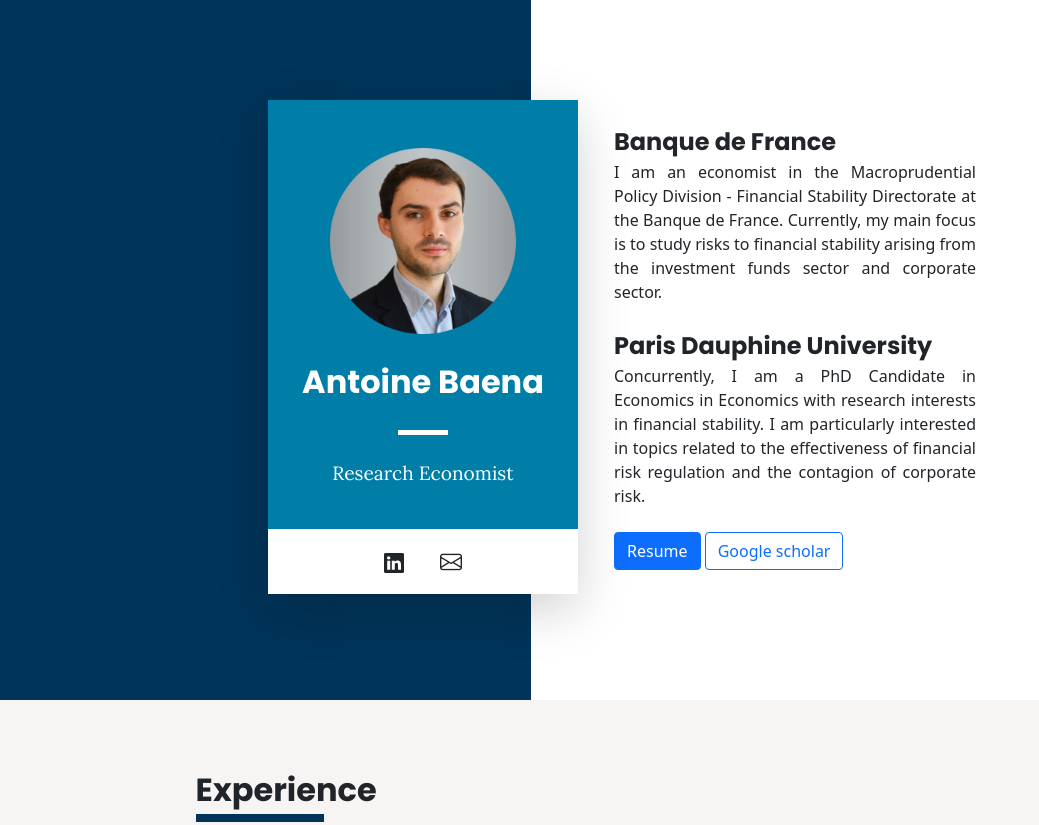
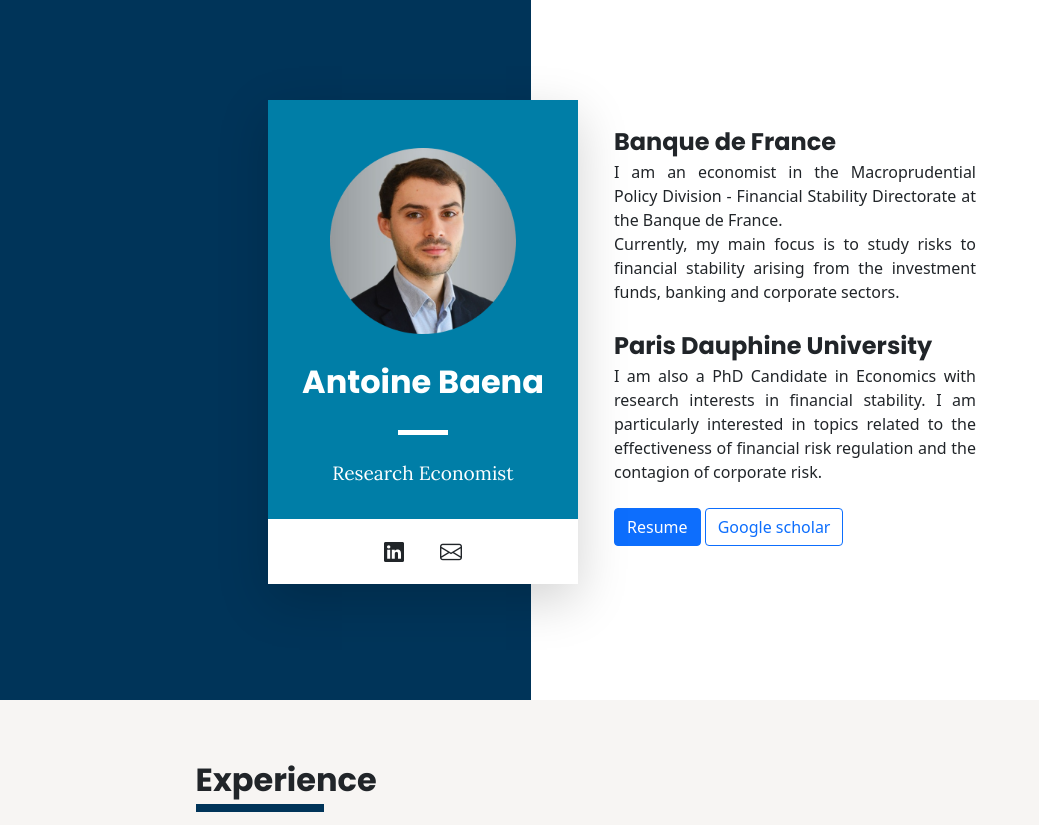
Before and after one commit to AntoineBaena/AntoineBaena.github.io, a plain HTML site: page index.html in a window 1280 px wide. Shown: the top 825 px of the page, without its empty margins (0-1039 px from the left). Drawn offline with nearby package versions, Linux system fonts and the light colour scheme.

Commit message:
Update index.html

```diff
--- a/index.html
+++ b/index.html
@@ -67,9 +67,10 @@
     <div class="col-md-7 col-sm-12 small_container_c_r pt-4 pb-4">
       <div class="container">
         <div class="title_font1">Banque de France</div>
-          <p style="text-align: justify"> I am an economist in the Macroprudential Policy Division - Financial Stability Directorate at the Banque de France. Currently, my main focus is to study risks to financial stability arising from the investment funds sector and corporate sector.</p>
+          <p style="text-align: justify"> I am an economist in the Macroprudential Policy Division - Financial Stability Directorate at the Banque de France.</p>
+          <p style="text-align: justify"> Currently, my main focus is to study risks to financial stability arising from the investment funds, banking and corporate sectors.</p>
           <div class="title_font1 pt-4">Paris Dauphine University</div>
-          <p style="text-align: justify"> Concurrently, I am a PhD Candidate in Economics in Economics with research interests in financial stability. I am particularly interested in topics related to the effectiveness of financial risk regulation and the contagion of corporate risk.</p>
+          <p style="text-align: justify"> I am also a PhD Candidate in Economics with research interests in financial stability. I am particularly interested in topics related to the effectiveness of financial risk regulation and the contagion of corporate risk.</p>
         </div>
         <div class="container pt-4">
           <a class="btn btn-primary" href="https://github.com/AntoineBaena/AntoineBaena.github.io/raw/main/resume_antoine_baena_2022.pdf">Resume</a>
@@ -234,7 +235,7 @@
       <div class="row bg-white shadow-lg pt-5 pb-5">
         <div class="container px-5 pt-3">
           <ul>
-            <li>To be completed</li>
+            <li> Cross-border spillovers and indirect effects of capital requirements</li>
         </ul>
         </div>
       </div>
```
